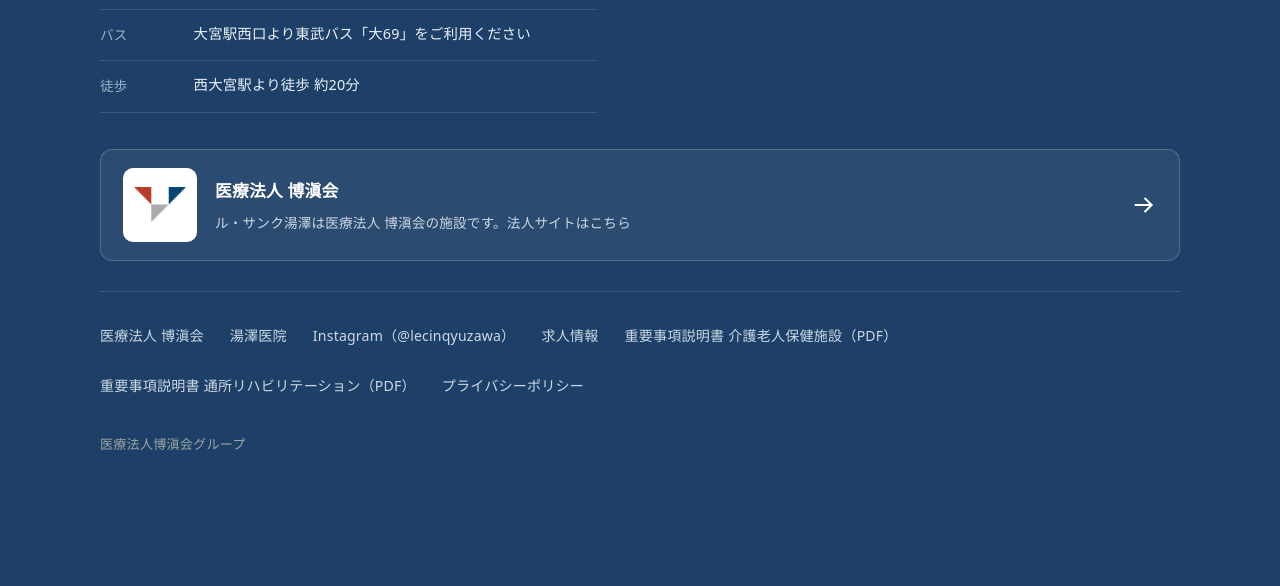
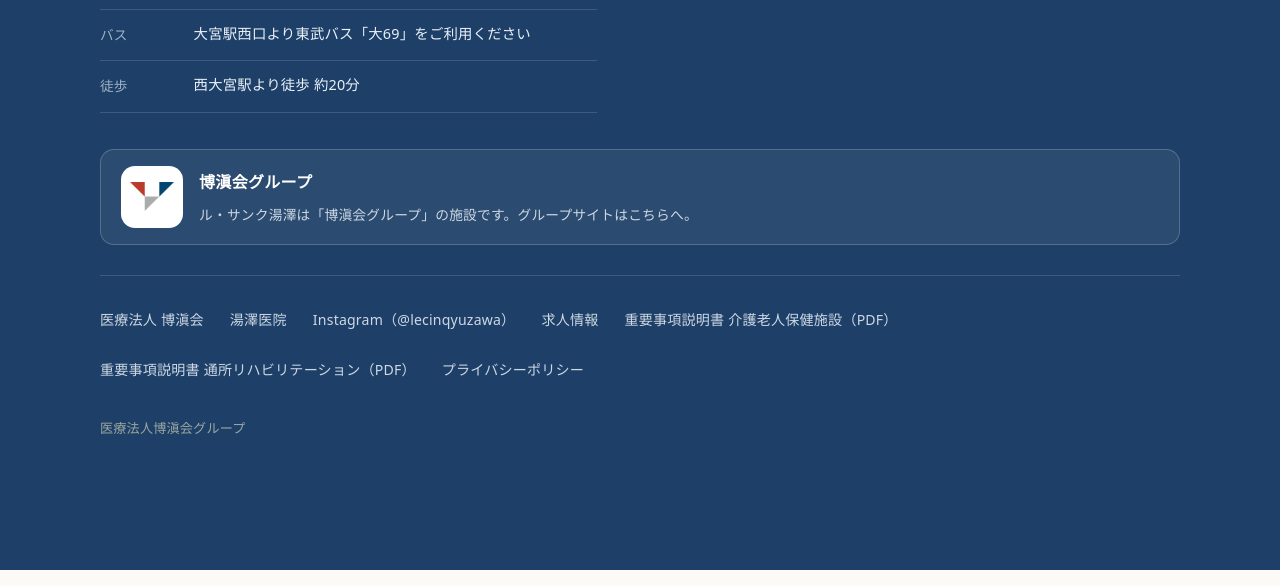
Before and after one commit to yuzawa-web/lecinq-yuzawa2, a plain HTML site: page index.html in a window 1280 px wide. Shown: the part 8348-8934 px from the top of the page. Drawn offline with Linux system fonts and the light colour scheme.

Commit message:
Add files via upload

```diff
--- a/index.html
+++ b/index.html
@@ -1897,6 +1897,22 @@
 /* 下層ページでは、ロゴがトップページへのリンクになっています */
 .header__home{ display:block; line-height:0; border-radius:6px; }
 .header__home:focus-visible{ outline:3px solid var(--accent-dark); outline-offset:3px; }
+
+
+
+/* =========================================================
+   2026-10-06　グループサイトのカード
+   にしあすま保育園のページと同じ言い方・同じ見た目にそろえました。
+   ========================================================= */
+.orgcard{ gap:16px; padding:16px 20px; border-radius:14px; }
+.orgcard__logo{ width:62px; height:62px; border-radius:14px; padding:9px; }
+.orgcard__text{ gap:.35em; }
+.orgcard__text strong{ font-size:1rem; letter-spacing:.02em; }
+.orgcard__text small{ font-size:.86rem; line-height:1.75; }
+@media (max-width:520px){
+  .orgcard{ gap:13px; padding:14px 16px; }
+  .orgcard__logo{ width:52px; height:52px; border-radius:12px; padding:7px; }
+}
 
 </style>
 </head>
@@ -2607,12 +2623,8 @@
         <img src="logo-header.png" alt="" width="240" height="160" loading="lazy">
       </span>
       <span class="orgcard__text">
-        <strong>医療法人 博滇会</strong>
-        <small>ル・サンク湯澤は医療法人 博滇会の施設です。法人サイトはこちら</small>
-      </span>
-      <span class="orgcard__arrow" aria-hidden="true">
-        <svg viewBox="0 0 24 24" fill="none" stroke="currentColor" stroke-width="1.8"
-             stroke-linecap="round" stroke-linejoin="round"><path d="M4 12h15"/><path d="M13 6l6 6-6 6"/></svg>
+        <strong>博滇会グループ</strong>
+        <small>ル・サンク湯澤は「博滇会グループ」の施設です。グループサイトはこちらへ。</small>
       </span>
     </a>
   </div>
```
Also changed, not shown: roken.html (+18 -6 lines), tsusho.html (+18 -6 lines).
